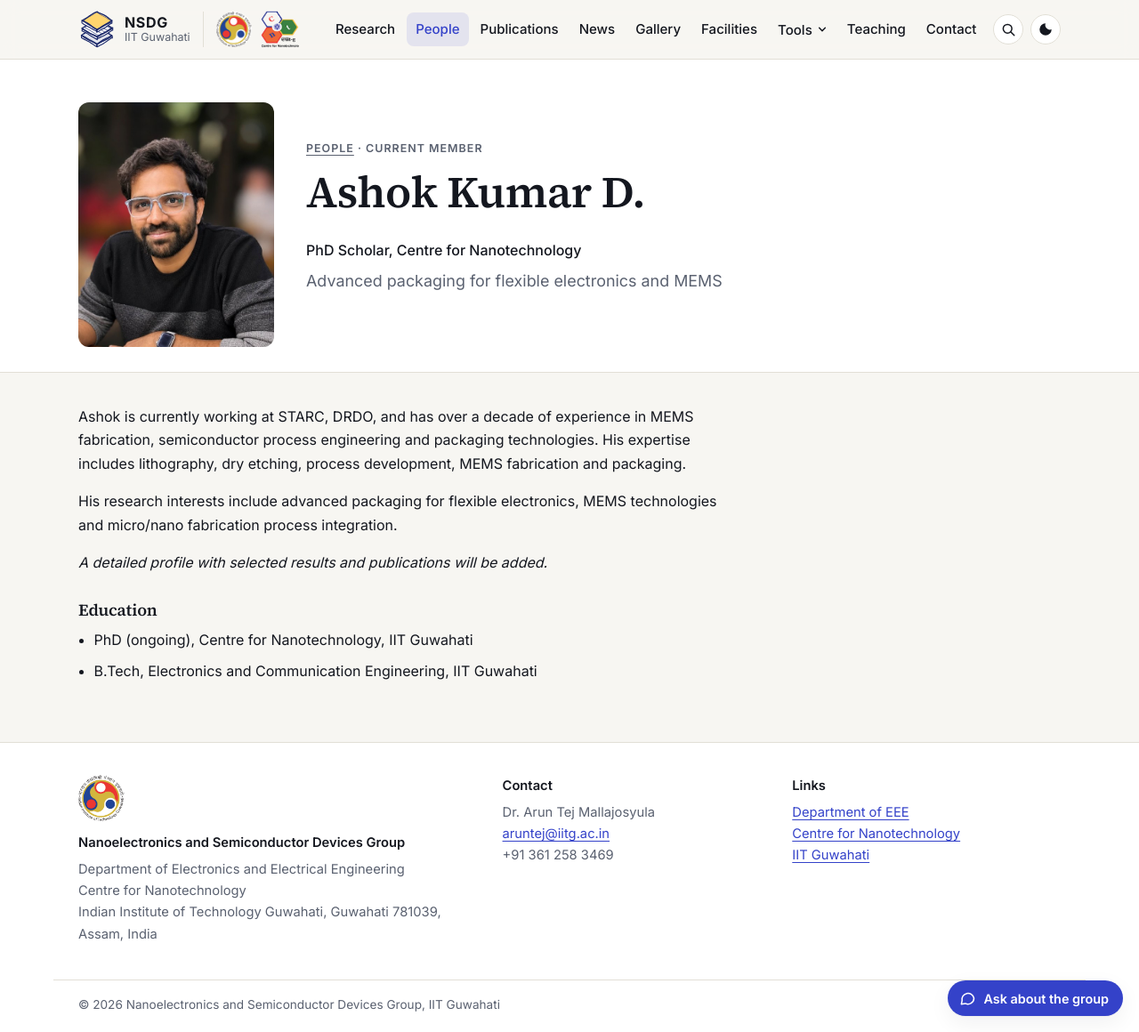
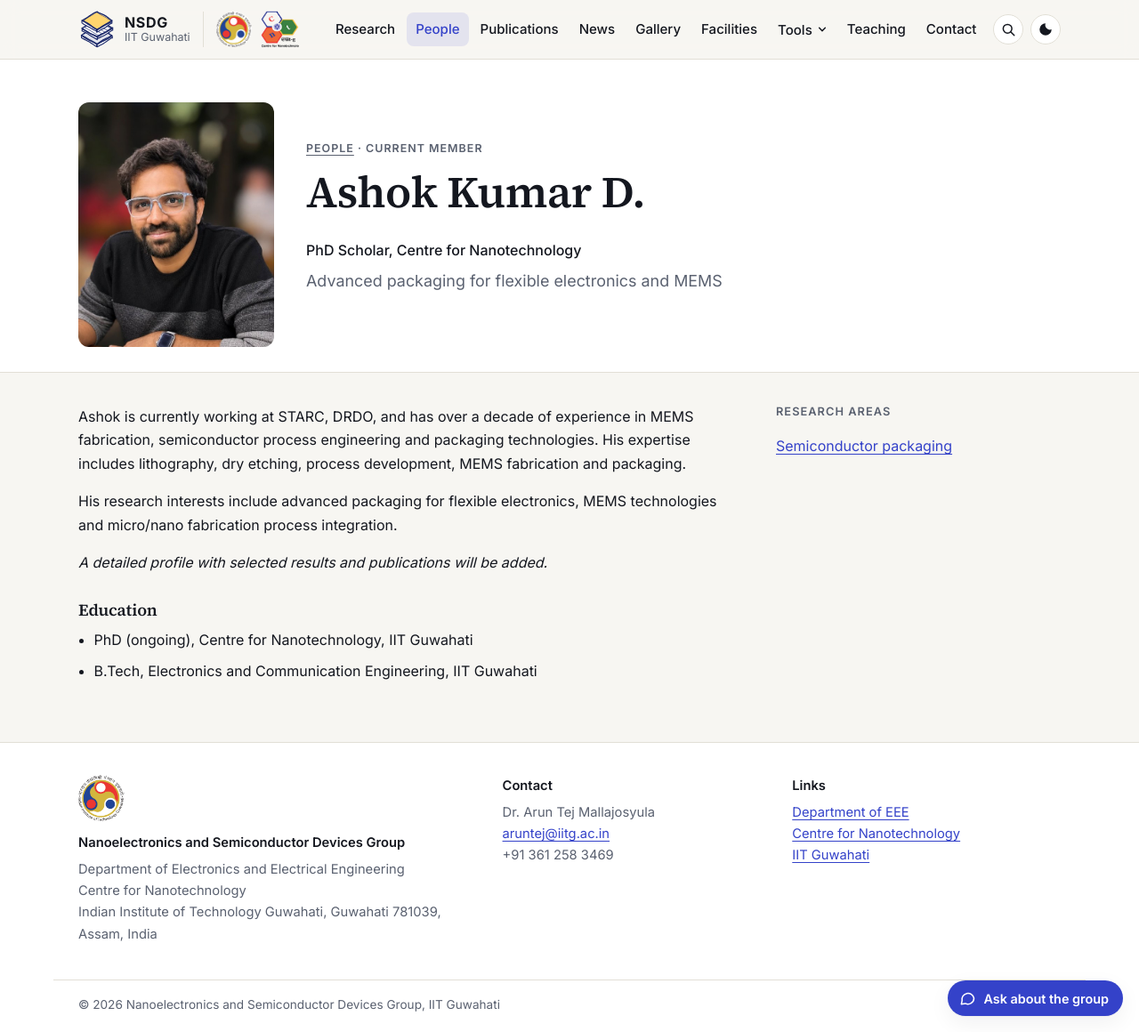
Before and after one commit to nsdg-iitg/nsdg-iitg.github.io, a Jekyll site: the page built from _people/ashok-kumar-d.md, in a window 1280 px wide and 1160 px high. Shown: the whole window at 89% size. Built offline with Jekyll 4.4.1, drawn with Linux system fonts in a browser that asks for light colours.

Commit message:
Research: add Semiconductor packaging area with its own page
Co-Authored-By: Claude Opus 5.5 <noreply@anthropic.com>
Claude-Session: https://claude.ai/code/session_01EapaZWM2CBMf6ps5HBQLq2

```diff
--- a/_layouts/area.html
+++ b/_layouts/area.html
@@ -40,9 +40,13 @@ layout: default
   <h2>Papers in this area</h2>
   {% assign pubs = site.data.publications | where_exp: "p", "p.areas contains slug" %}
   {% assign pubs = pubs | where_exp: "p", "p.type != 'ip'" %}
+  {% if pubs.size > 0 %}
   <ol class="pubs">
     {% for p in pubs %}{% include pub.html p=p %}{% endfor %}
   </ol>
+  {% else %}
+  <p class="muted">Papers will be listed here as they are published.</p>
+  {% endif %}
 </section>
 <nav class="wrap other-areas" aria-label="Other research areas">
   <h2 class="side-title">Other research areas</h2>
--- a/_people/ashok-kumar-d.md
+++ b/_people/ashok-kumar-d.md
@@ -5,6 +5,7 @@ photo: /assets/img/people/ashok-kumar-d.jpg
 category: current
 order: 9
 topic: "Advanced packaging for flexible electronics and MEMS"
+areas: [packaging]
 description: "Ashok Kumar D. (IIT Guwahati): Advanced packaging for flexible electronics, MEMS technologies and micro/nano fabrication process integration."
 education:
   - "PhD (ongoing), Centre for Nanotechnology, IIT Guwahati"
--- a/assets/css/style.css
+++ b/assets/css/style.css
@@ -13,6 +13,7 @@
   --c-memory: #5b6cff;
   --c-model: #c2410c;
   --c-nano: #0e7490;
+  --c-pack: #8b3fd1;
   --fig-ink: #2a2f3a;
   --fig-line: #c9c5ba;
   --fig-metal: #9aa1ad;
@@ -30,7 +31,7 @@
 }
 :root[data-mode="dark"] {
   --bg: #0e1015; --surface: #161a22; --surface-2: #1d222c; --ink: #eceef3; --muted: #a1a8b6; --line: #2a303b;
-  --accent: #93a0ff; --accent-ink: #0e1015; --c-energy: #f2bd45; --c-light: #3cc98b; --c-memory: #8b98ff; --c-model: #fb8a4c; --c-nano: #38b2cf;
+  --accent: #93a0ff; --accent-ink: #0e1015; --c-energy: #f2bd45; --c-light: #3cc98b; --c-memory: #8b98ff; --c-model: #fb8a4c; --c-nano: #38b2cf; --c-pack: #c08cf2;
   --fig-ink: #c9ced8; --fig-line: #3a4150; --fig-metal: #7d8592; --fig-soft: #3b3f48; --fig-soft2: #3a4566; --fig-tco: #2f5f70; --fig-glass: #232a35;
   --logo-ink: #e6e9ff; --logo-paper: #161a22;
   --shadow: 0 1px 2px rgba(0,0,0,.3), 0 8px 24px rgba(0,0,0,.25);
@@ -132,6 +133,8 @@ code { font-size: .9em; background: var(--surface-2); padding: .1em .35em; borde
 .area-light-emitting-diodes { --c: var(--c-light); }
 .area-trap-analysis-modelling { --c: var(--c-model); }
 .area-nanowire-devices { --c: var(--c-nano); }
+.area-packaging { --c: var(--c-pack); }
+.see-more { text-align: center; margin: 22px 0 0; }
 
 /* Stats */
 .stats-band { padding: 8px 0 0; }
--- a/chatbot/worker.js
+++ b/chatbot/worker.js
@@ -71,7 +71,7 @@ function reply(obj, status, origin) {
 // ------------------------------------------------------------------------------------
 const DEFAULT_REPO = 'nsdg-iitg/nsdg-iitg.github.io';
 const LINK_KEYS = ['scholar', 'orcid', 'linkedin', 'github', 'irins'];
-const AREAS = ['memristors', 'solar-cells', 'light-emitting-diodes', 'trap-analysis-modelling', 'nanowire-devices'];
+const AREAS = ['memristors', 'solar-cells', 'light-emitting-diodes', 'trap-analysis-modelling', 'nanowire-devices', 'packaging'];
 const PUB_TYPES = ['journal', 'conference', 'preprint', 'ip', 'talk'];
 let editCount = 0, editStamp = '';
 
--- a/index.html
+++ b/index.html
@@ -41,7 +41,7 @@ body_class: home
     <a class="more" href="{{ '/research/' | relative_url }}">All research →</a>
   </div>
   <div class="area-grid">
-    {% assign areas = site.research | sort: "order" %}
+    {% assign areas = site.research | where_exp: "a", "a.home != false" | sort: "order" %}
     {% for a in areas %}
     <a class="area-card area-{{ a.slug }}" href="{{ a.url | relative_url }}">
       {% if a.card_svg %}<span class="area-icon has-img has-svg">{% if a.card_svg == true %}{% include svg/{{ a.figure }}.svg %}{% else %}{% include svg/{{ a.card_svg }}.svg %}{% endif %}</span>{% elsif a.card_image %}<span class="area-icon has-img"><img src="{{ a.card_image | relative_url }}" alt="{{ a.card_alt | escape }}" loading="lazy"></span>{% else %}<span class="area-icon" aria-hidden="true">{% include svg/{{ a.figure }}.svg %}</span>{% endif %}
@@ -52,6 +52,7 @@ body_class: home
     </a>
     {% endfor %}
   </div>
+  <p class="see-more"><a class="btn ghost" href="{{ '/research/' | relative_url }}">See more research →</a></p>
 </section>
 
 {% assign journals = site.data.publications | where: "type", "journal" %}
--- a/research/index.html
+++ b/research/index.html
@@ -2,7 +2,7 @@
 title: "Research"
 kicker: "Research"
 heading: "What we work on"
-lead: "Five related research themes share a common approach in which devices are fabricated, characterised in detail and interpreted with physics-based models."
+lead: "Six related research themes share a common approach in which devices are fabricated, characterised in detail and interpreted with physics-based models."
 description: "Research at NSDG, IIT Guwahati: perovskite memristors, lead-free and tandem solar cells, perovskite LEDs, defect spectroscopy and device modelling, and nanowire devices."
 ---
 <div class="area-list">
```
Also changed, not shown: _research/packaging.md (added, +27 -0 lines), _includes/svg/packaging.svg (added).
